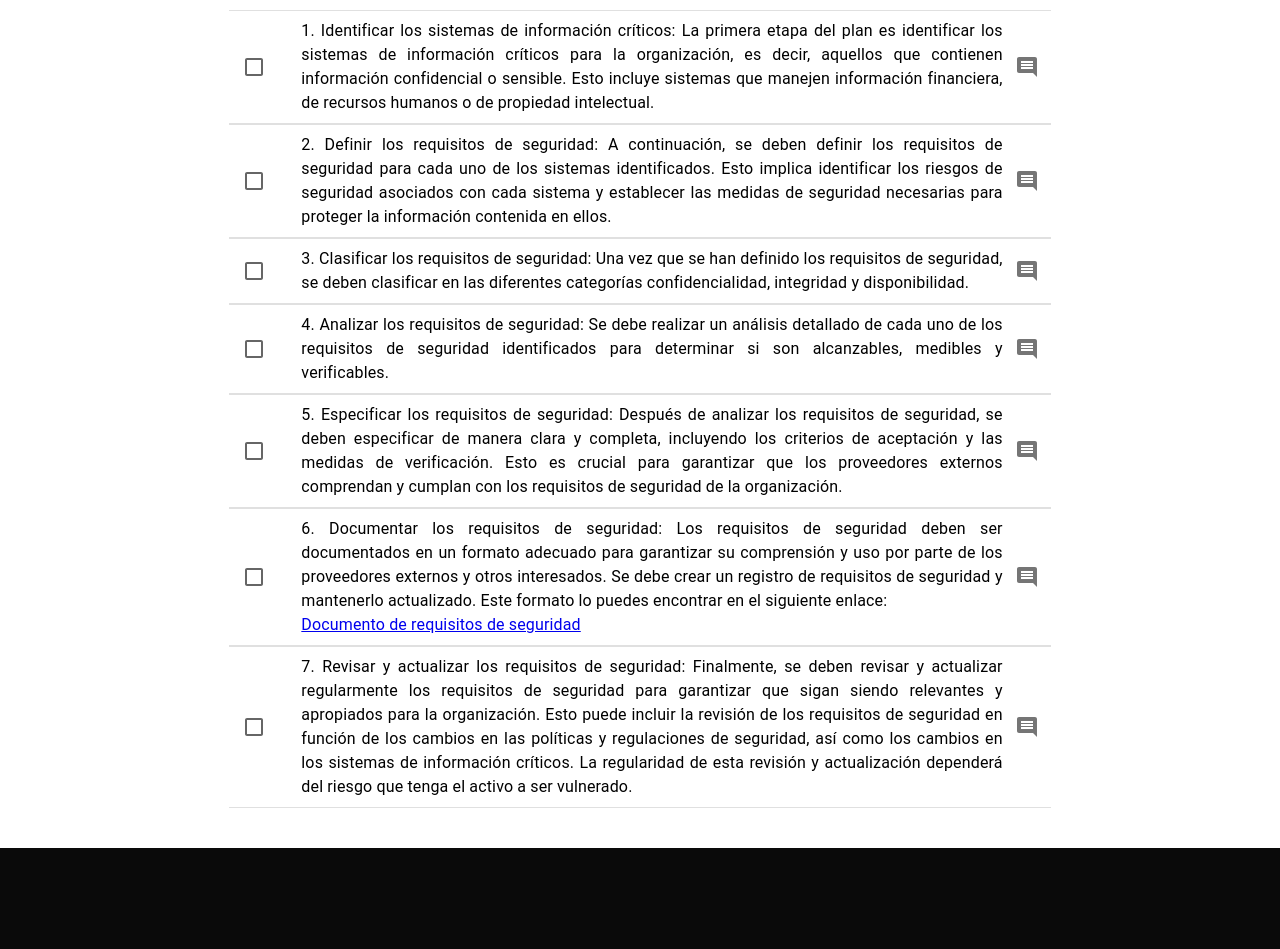
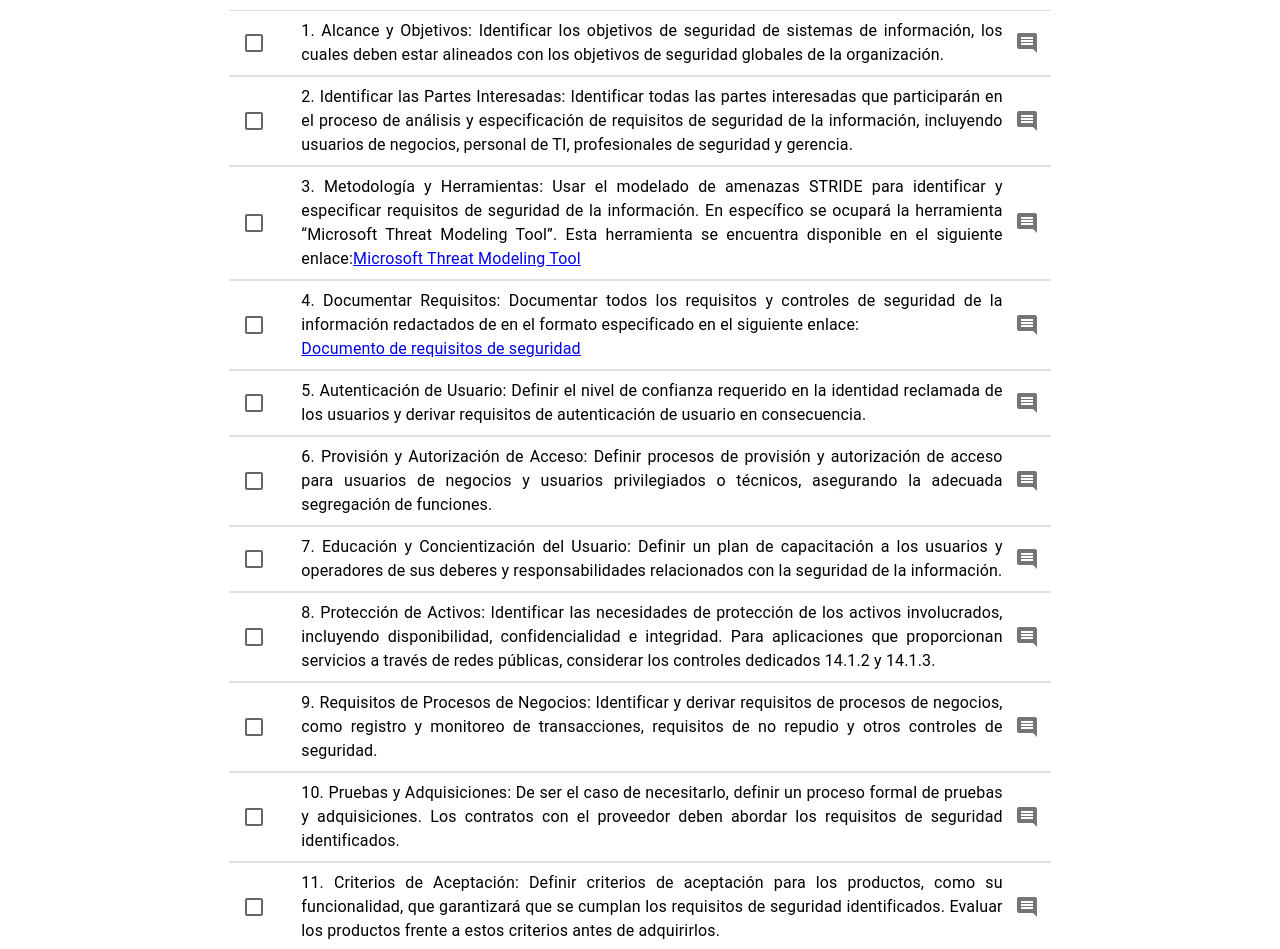
Before and after one commit to CesarSant2000/risk-management-system, a Next.js app: page /home/14.1/14.1.1 in a window 1280 px wide. Shown: the part 322-1271 px from the top of the page. Before the commit the page ends 1170 px from the top, so only its background shows below. Built offline with nearby package versions, Linux system fonts and the light colour scheme.

Commit message:
[IMP][DV] Cambiar 14.1.1

```diff
--- a/app/home/14.1/14.1.1/page.tsx
+++ b/app/home/14.1/14.1.1/page.tsx
@@ -5,52 +5,65 @@ import ListComponent from "@/app/home/ListComponent";
 export default function FourthPage() {
     const textArray: (JSX.Element)[] = [];
     textArray.push(<Typography variant={"body1"} textAlign={"justify"}>
-        1. Identificar los sistemas de información críticos: La primera etapa del plan es
-        identificar los sistemas de información críticos para la organización, es decir,
-        aquellos que contienen información confidencial o sensible. Esto incluye sistemas que
-        manejen información financiera, de recursos humanos o de propiedad intelectual.
+        1.	Alcance y Objetivos: Identificar los objetivos de seguridad de sistemas de información,
+        los cuales deben estar alineados con los objetivos de seguridad globales de la organización.
     </Typography>);
     textArray.push(<Typography variant={"body1"} textAlign={"justify"}>
-        2. Definir los requisitos de seguridad: A continuación, se deben definir los requisitos
-        de seguridad para cada uno de los sistemas identificados. Esto implica identificar los
-        riesgos de seguridad asociados con cada sistema y establecer las medidas de seguridad
-        necesarias para proteger la información contenida en ellos.
+        2.	Identificar las Partes Interesadas: Identificar todas las partes interesadas que participarán en
+        el proceso de análisis y especificación de requisitos de seguridad de la información, incluyendo usuarios
+        de negocios, personal de TI, profesionales de seguridad y gerencia.
     </Typography>);
     textArray.push(<Typography variant={"body1"} textAlign={"justify"}>
-        3. Clasificar los requisitos de seguridad: Una vez que se han definido los requisitos de
-        seguridad, se deben clasificar en las diferentes categorías confidencialidad, integridad
-        y disponibilidad.
+        3.	Metodología y Herramientas: Usar el modelado de amenazas STRIDE para identificar y especificar requisitos
+        de seguridad de la información. En específico se ocupará la herramienta “Microsoft Threat Modeling Tool”. Esta
+        herramienta se encuentra disponible en el siguiente enlace:
+        <a href="https://www.microsoft.com/en-us/securityengineering/sdl/threatmodeling" target={"#"}>
+            Microsoft Threat Modeling Tool
+        </a>
     </Typography>);
     textArray.push(<Typography variant={"body1"} textAlign={"justify"}>
-        4. Analizar los requisitos de seguridad: Se debe realizar un análisis detallado de cada
-        uno de los requisitos de seguridad identificados para determinar si son alcanzables,
-        medibles y verificables.
-    </Typography>);
-    textArray.push(<Typography variant={"body1"} textAlign={"justify"}>
-        5. Especificar los requisitos de seguridad: Después de analizar los requisitos de
-        seguridad, se deben especificar de manera clara y completa, incluyendo los criterios de
-        aceptación y las medidas de verificación. Esto es crucial para garantizar que los
-        proveedores externos comprendan y cumplan con los requisitos de seguridad de la
-        organización.
-    </Typography>);
-    textArray.push(<Typography variant={"body1"} textAlign={"justify"}>
-        6. Documentar los requisitos de seguridad: Los requisitos de seguridad deben ser
-        documentados en un formato adecuado para garantizar su comprensión y uso por parte de
-        los proveedores externos y otros interesados. Se debe crear un registro de requisitos de
-        seguridad y mantenerlo actualizado.
-        Este formato lo puedes encontrar en el siguiente enlace: <br/>
+        4. Documentar Requisitos: Documentar todos los requisitos y controles de seguridad de la información
+        redactados de en el formato especificado en el siguiente enlace: <br/>
         <a href="https://1drv.ms/w/s!Aj6AIBJZ_H9ctcAFuxvHoXam8Qneow?e=PHiUv1" target={"#"}>
             Documento de requisitos de seguridad
         </a>
     </Typography>);
     textArray.push(<Typography variant={"body1"} textAlign={"justify"}>
-        7. Revisar y actualizar los requisitos de seguridad: Finalmente, se deben revisar y
-        actualizar regularmente los requisitos de seguridad para garantizar que sigan siendo
-        relevantes y apropiados para la organización. Esto puede incluir la revisión de los
-        requisitos de seguridad en función de los cambios en las políticas y regulaciones de
-        seguridad, así como los cambios en los sistemas de información críticos. La regularidad
-        de esta revisión y actualización dependerá del riesgo que tenga el activo a ser
-        vulnerado.
+        5.	Autenticación de Usuario: Definir el nivel de confianza requerido en la identidad reclamada de los usuarios
+        y derivar requisitos de autenticación de usuario en consecuencia.
+    </Typography>);
+    textArray.push(<Typography variant={"body1"} textAlign={"justify"}>
+        6.	Provisión y Autorización de Acceso: Definir procesos de provisión y autorización de acceso para usuarios de
+        negocios y usuarios privilegiados o técnicos, asegurando la adecuada segregación de funciones.
+    </Typography>);
+    textArray.push(<Typography variant={"body1"} textAlign={"justify"}>
+        7.	Educación y Concientización del Usuario: Definir un plan de capacitación a los usuarios y operadores de sus
+        deberes y responsabilidades relacionados con la seguridad de la información.
+    </Typography>);
+    textArray.push(<Typography variant={"body1"} textAlign={"justify"}>
+        8.	Protección de Activos: Identificar las necesidades de protección de los activos involucrados, incluyendo
+        disponibilidad, confidencialidad e integridad. Para aplicaciones que proporcionan servicios a través de redes
+        públicas, considerar los controles dedicados 14.1.2 y 14.1.3.
+    </Typography>);
+    textArray.push(<Typography variant={"body1"} textAlign={"justify"}>
+        9.	Requisitos de Procesos de Negocios: Identificar y derivar requisitos de procesos de negocios, como registro
+        y monitoreo de transacciones, requisitos de no repudio y otros controles de seguridad.
+    </Typography>);
+    textArray.push(<Typography variant={"body1"} textAlign={"justify"}>
+        10.	Pruebas y Adquisiciones: De ser el caso de necesitarlo, definir un proceso formal de pruebas y adquisiciones.
+        Los contratos con el proveedor deben abordar los requisitos de seguridad identificados.
+    </Typography>);
+    textArray.push(<Typography variant={"body1"} textAlign={"justify"}>
+        11.	Criterios de Aceptación: Definir criterios de aceptación para los productos, como su funcionalidad, que
+        garantizará que se cumplan los requisitos de seguridad identificados. Evaluar los productos frente a estos
+        criterios antes de adquirirlos.
+    </Typography>);
+    textArray.push(<Typography variant={"body1"} textAlign={"justify"}>
+        12.	Revisar y actualizar los requisitos de seguridad: Finalmente, se deben revisar y actualizar regularmente los
+        requisitos de seguridad para garantizar que sigan siendo relevantes y apropiados para la organización. Esto
+        puede incluir la revisión de los requisitos de seguridad en función de los cambios en las políticas y regulaciones
+        de seguridad, así como los cambios en los sistemas de información críticos. La regularidad de esta revisión y
+        actualización dependerá del riesgo que tenga el activo a ser vulnerado.
     </Typography>);
 
     const textTitle = <Typography
```
